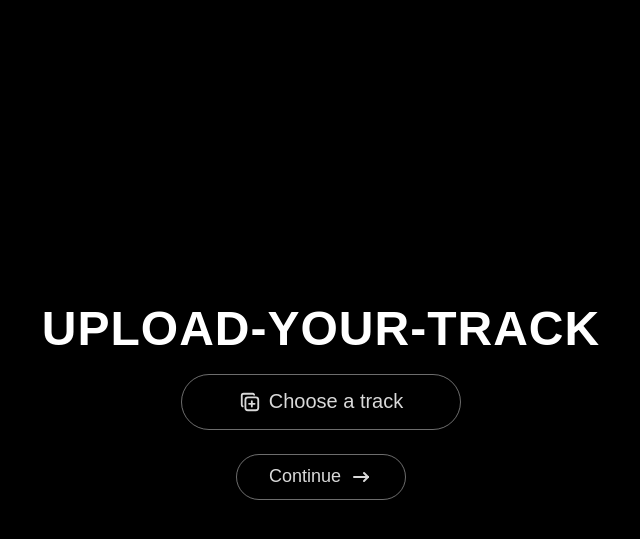
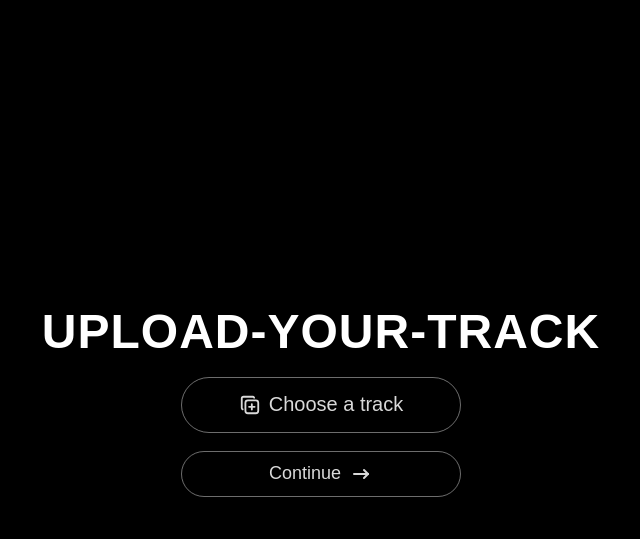
Before and after one commit to woutype/meta-tune, a Django app: page / in a window 1280 px wide. Shown: the top 539 px of the page, without its empty margins (319-959 px from the left). Run offline with Django 5.2, Linux system fonts and the light colour scheme; some web fonts are replaced.

Commit message:
something fix

```diff
--- a/static/css/load-track.css
+++ b/static/css/load-track.css
@@ -41,7 +41,7 @@ body {
     justify-content: center;
     width: 100%;
     max-width: 440px;
-    gap: 16px;
+    gap: 10px;
     animation: FadeIn 0.5s ease-in-out backwards;
     animation-delay: 0.2s;
 }
@@ -80,7 +80,7 @@ body {
 
 #input-label:active {
     opacity: 0.8;
-    transform: scale(0.97);
+    transform: scale(1);
 }
 
 #icon-file {
@@ -117,8 +117,9 @@ body {
     display: flex;
     flex-direction: row;
     align-items: center;
-    justify-content: center;
+    justify-content: space-between;
     gap: 10px;
+    width: 100%;
     max-width: 100%;
     min-width: 0;
 }
@@ -195,8 +196,8 @@ body {
     -moz-appearance: none;
     appearance: none;
     color-scheme: only light;
+    flex: 1;
     width: 100%;
-    max-width: 200px;
     height: 6px;
     background: transparent;
     outline: none;
@@ -270,7 +271,7 @@ body {
     gap: 8px;
     cursor: pointer;
     font-size: 18px;
-    min-width: 170px;
+    min-width: 280px;
     min-height: 46px;
     border-radius: 23px;
     border: 1px solid rgba(255, 255, 255, 0.5);
@@ -295,7 +296,7 @@ body {
 
 #continue-btn:active {
     opacity: 0.8;
-    transform: scale(0.97);
+    transform: scale(1);
 }
 
 @keyframes FadeInButton {
--- a/templates/load-track.html
+++ b/templates/load-track.html
@@ -5,7 +5,7 @@
     <meta charset="UTF-8">
     <meta name="viewport" content="width=device-width, initial-scale=1.0">
     <title>Upload-Track</title>
-    <link rel="stylesheet" href="{% static 'css/load-track.css' %}?=v5">
+    <link rel="stylesheet" href="{% static 'css/load-track.css' %}?=v6">
 </head>
 <body>
     <h1 id="main-text">UPLOAD-YOUR-TRACK</h1>
```
